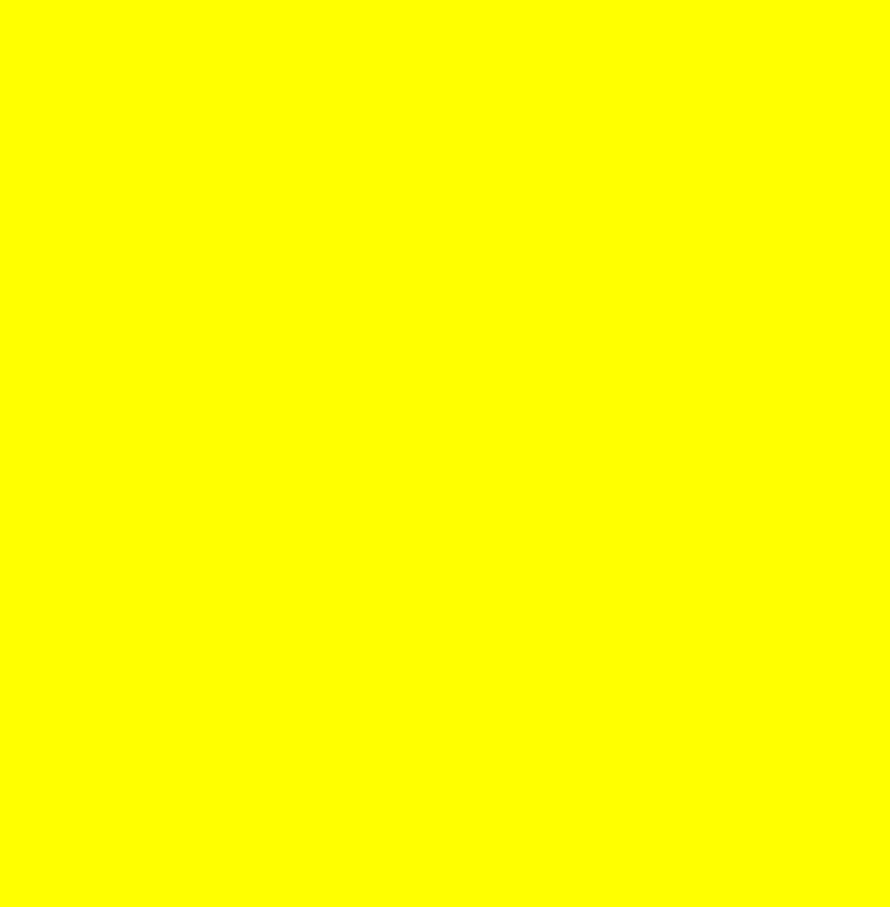
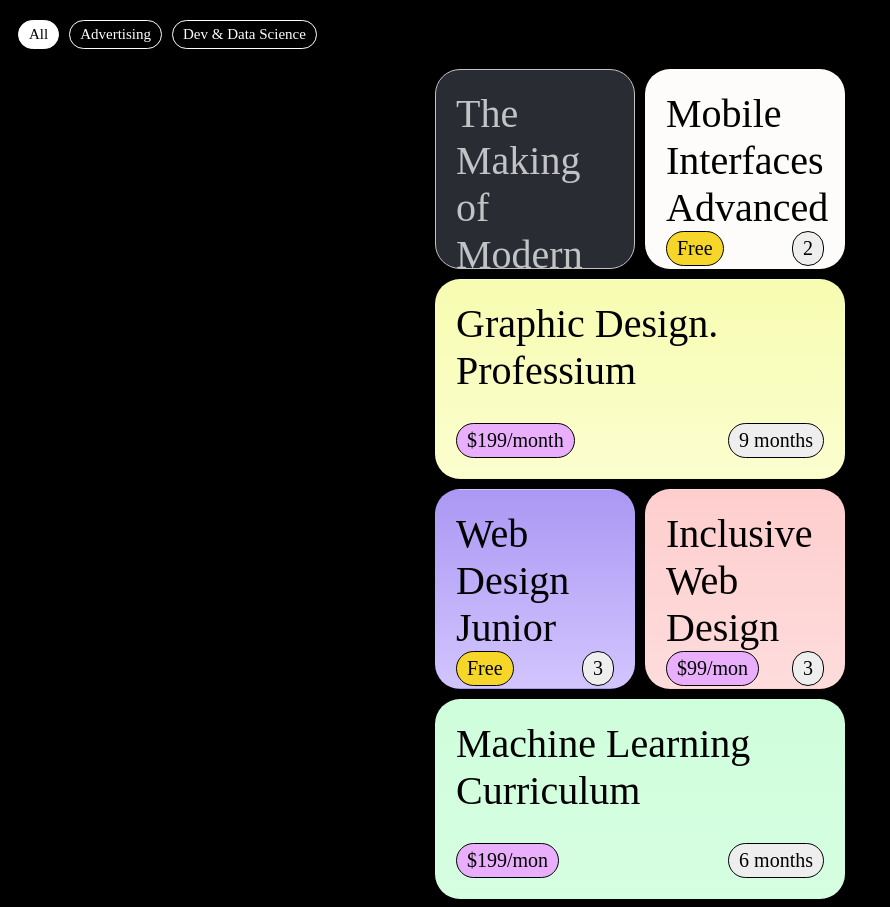
Before and after one commit to Kimbyul88/css-layout-masterclass, a website built with Vite: page index.html in a window 1280 px wide. Shown: the whole page, without its empty margins (0-890 px from the left). Before the commit the page ends 800 px from the top, so only its background shows below. Built offline with nearby package versions, Linux system fonts and the light colour scheme.

Commit message:
#5.1-#5.2 내가 먼저 해보기

```diff
--- a/index.html
+++ b/index.html
@@ -7,5 +7,57 @@
     <title>CSS MASTER</title>
     <link rel="stylesheet" href="styles/style.scss" />
   </head>
-  <body></body>
+  <body>
+    <header>
+      <div class="header-category">All</div>
+      <div class="header-category">Advertising</div>
+      <div class="header-category">Dev & Data Science</div>
+    </header>
+    <main>
+      <div class="main-box">
+        <div class="main-box__title">
+          The<br />
+          Making of Modern ...
+        </div>
+      </div>
+      <div class="main-box">
+        <div class="main-box__title">Mobile Interfaces Advanced</div>
+        <div class="main-box__btns">
+          <div class="main-box__btns-fee" id="free">Free</div>
+          <div class="main-box__btns-duration">2</div>
+        </div>
+      </div>
+      <div class="main-box">
+        <div class="main-box__title">Graphic Design. <br />Professium</div>
+        <div class="main-box__btns">
+          <div class="main-box__btns-fee" id="not-free">$199/month</div>
+          <div class="main-box__btns-duration">9 months</div>
+        </div>
+      </div>
+      <div class="main-box">
+        <div class="main-box__title">Web <br />Design <br />Junior</div>
+        <div class="main-box__btns">
+          <div class="main-box__btns-fee" id="free">Free</div>
+          <div class="main-box__btns-duration">3</div>
+        </div>
+      </div>
+      <div class="main-box">
+        <div class="main-box__title">
+          Inclusive <br />Web<br />
+          Design
+        </div>
+        <div class="main-box__btns">
+          <div class="main-box__btns-fee" id="not-free">$99/mon</div>
+          <div class="main-box__btns-duration">3</div>
+        </div>
+      </div>
+      <div class="main-box">
+        <div class="main-box__title">Machine Learning Curriculum</div>
+        <div class="main-box__btns">
+          <div class="main-box__btns-fee" id="not-free">$199/mon</div>
+          <div class="main-box__btns-duration">6 months</div>
+        </div>
+      </div>
+    </main>
+  </body>
 </html>
--- /dev/null
+++ b/styles/practice.scss
@@ -0,0 +1,44 @@
+$sm: 480px;
+$md: 768px;
+$lg: 1024px;
+$xl: 1200px;
+
+@mixin smallDevice {
+  @media screen and (min-width: $sm) {
+    @content;
+  }
+}
+
+@mixin mediumDevice {
+  @media screen and (min-width: $md) {
+    @content;
+  }
+}
+
+@mixin largeDevice {
+  @media screen and (min-width: $lg) {
+    @content;
+  }
+}
+
+@mixin xLargeDevice {
+  @media screen and (min-width: $xl) {
+    @content;
+  }
+}
+
+body {
+  @include smallDevice {
+    background-color: blue;
+  }
+  @include mediumDevice {
+    background-color: red;
+  }
+  @include largeDevice {
+    background-color: aqua;
+  }
+  @include xLargeDevice {
+    background-color: yellow;
+  }
+  background-color: purple;
+}
--- /dev/null
+++ b/styles/reset.scss
@@ -0,0 +1,129 @@
+/* http://meyerweb.com/eric/tools/css/reset/
+   v2.0 | 20110126
+   License: none (public domain)
+*/
+
+html,
+body,
+div,
+span,
+applet,
+object,
+iframe,
+h1,
+h2,
+h3,
+h4,
+h5,
+h6,
+p,
+blockquote,
+pre,
+a,
+abbr,
+acronym,
+address,
+big,
+cite,
+code,
+del,
+dfn,
+em,
+img,
+ins,
+kbd,
+q,
+s,
+samp,
+small,
+strike,
+strong,
+sub,
+sup,
+tt,
+var,
+b,
+u,
+i,
+center,
+dl,
+dt,
+dd,
+ol,
+ul,
+li,
+fieldset,
+form,
+label,
+legend,
+table,
+caption,
+tbody,
+tfoot,
+thead,
+tr,
+th,
+td,
+article,
+aside,
+canvas,
+details,
+embed,
+figure,
+figcaption,
+footer,
+header,
+hgroup,
+menu,
+nav,
+output,
+ruby,
+section,
+summary,
+time,
+mark,
+audio,
+video {
+  margin: 0;
+  padding: 0;
+  border: 0;
+  font-size: 100%;
+  font: inherit;
+  vertical-align: baseline;
+}
+/* HTML5 display-role reset for older browsers */
+article,
+aside,
+details,
+figcaption,
+figure,
+footer,
+header,
+hgroup,
+menu,
+nav,
+section {
+  display: block;
+}
+body {
+  line-height: 1;
+}
+ol,
+ul {
+  list-style: none;
+}
+blockquote,
+q {
+  quotes: none;
+}
+blockquote:before,
+blockquote:after,
+q:before,
+q:after {
+  content: "";
+  content: none;
+}
+table {
+  border-collapse: collapse;
+  border-spacing: 0;
+}
--- a/styles/style.scss
+++ b/styles/style.scss
@@ -1,44 +1,115 @@
-$sm: 480px;
-$md: 768px;
-$lg: 1024px;
-$xl: 1200px;
-
-@mixin smallDevice {
-  @media screen and (min-width: $sm) {
-    @content;
-  }
+body {
+  background-color: black;
 }
 
-@mixin mediumDevice {
-  @media screen and (min-width: $md) {
-    @content;
-  }
+header {
+  width: 90%;
+  display: flex;
+  align-items: center;
+  margin-top: 20px;
+  margin-bottom: 20px;
 }
 
-@mixin largeDevice {
-  @media screen and (min-width: $lg) {
-    @content;
-  }
+.header-category {
+  font-size: 15px;
+  font-weight: 300;
+  color: white;
+  border: 1px solid white;
+  margin-left: 10px;
+  border-radius: 20px;
+  padding: 5px 10px;
 }
 
-@mixin xLargeDevice {
-  @media screen and (min-width: $xl) {
-    @content;
-  }
+.header-category:first-child {
+  color: black;
+  background-color: white;
 }
 
-body {
-  @include smallDevice {
-    background-color: blue;
-  }
-  @include mediumDevice {
-    background-color: red;
-  }
-  @include largeDevice {
-    background-color: aqua;
-  }
-  @include xLargeDevice {
-    background-color: yellow;
-  }
-  background-color: purple;
+main {
+  color: white;
+  height: 90%;
+  display: grid;
+  justify-content: center;
+  gap: 10px;
+  grid-template-columns: 200px 200px;
+  grid-template-rows: repeat(4, 200px);
 }
+
+.main-box {
+  display: flex;
+  flex-direction: column;
+  justify-content: space-between;
+  padding: 20px;
+  border: 1px solid white;
+  border-radius: 25px;
+}
+
+.main-box:nth-child(3) {
+  grid-column: span 2;
+}
+
+.main-box:nth-child(6) {
+  grid-column: span 2;
+}
+
+.main-box__title {
+  color: #000000;
+  font-family: "Times New Roman", Times, serif;
+  font-size: 40px;
+  font-weight: 500;
+}
+
+@mixin box($color1, $color2) {
+  border: 1px solid rgba(0, 0, 0, 0);
+  background-image: linear-gradient($color1, $color2);
+}
+
+.main-box:first-child .main-box__title {
+  color: #c1c3c5;
+}
+
+.main-box:first-child {
+  @include box(#292d33, #292d33);
+  border: 1.5px solid #c1c3c5;
+}
+
+.main-box:nth-child(2) {
+  @include box(#fdfcfb, #fdfcfb);
+}
+.main-box:nth-child(3) {
+  @include box(#f7fcb1, #fbfece);
+}
+.main-box:nth-child(4) {
+  @include box(#ab98f4, #d2c5fe);
+}
+.main-box:nth-child(5) {
+  @include box(#fecece, #fedcdc);
+}
+.main-box:nth-child(6) {
+  @include box(#cffedc, #d6fee1);
+}
+
+.main-box__btns {
+  display: flex;
+  justify-content: space-between;
+}
+
+.main-box__btns div {
+  border: 1.5px solid black;
+  border-radius: 20px;
+  padding: 5px 10px;
+  font-size: 20px;
+  color: black;
+}
+
+.main-box__btns-duration {
+  background-color: #eeeeee;
+}
+
+#free {
+  background-color: #f7d62a;
+}
+
+#not-free {
+  background-color: #e9affc;
+}
```
